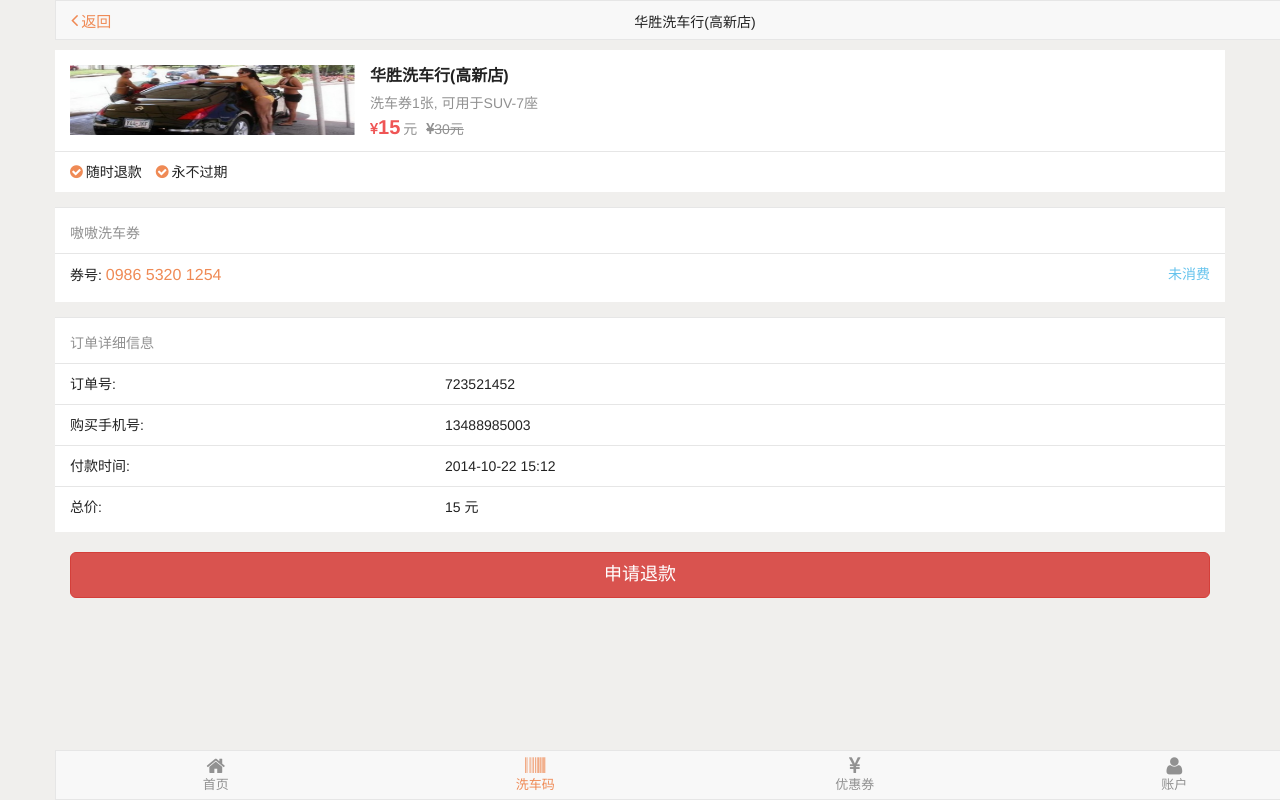
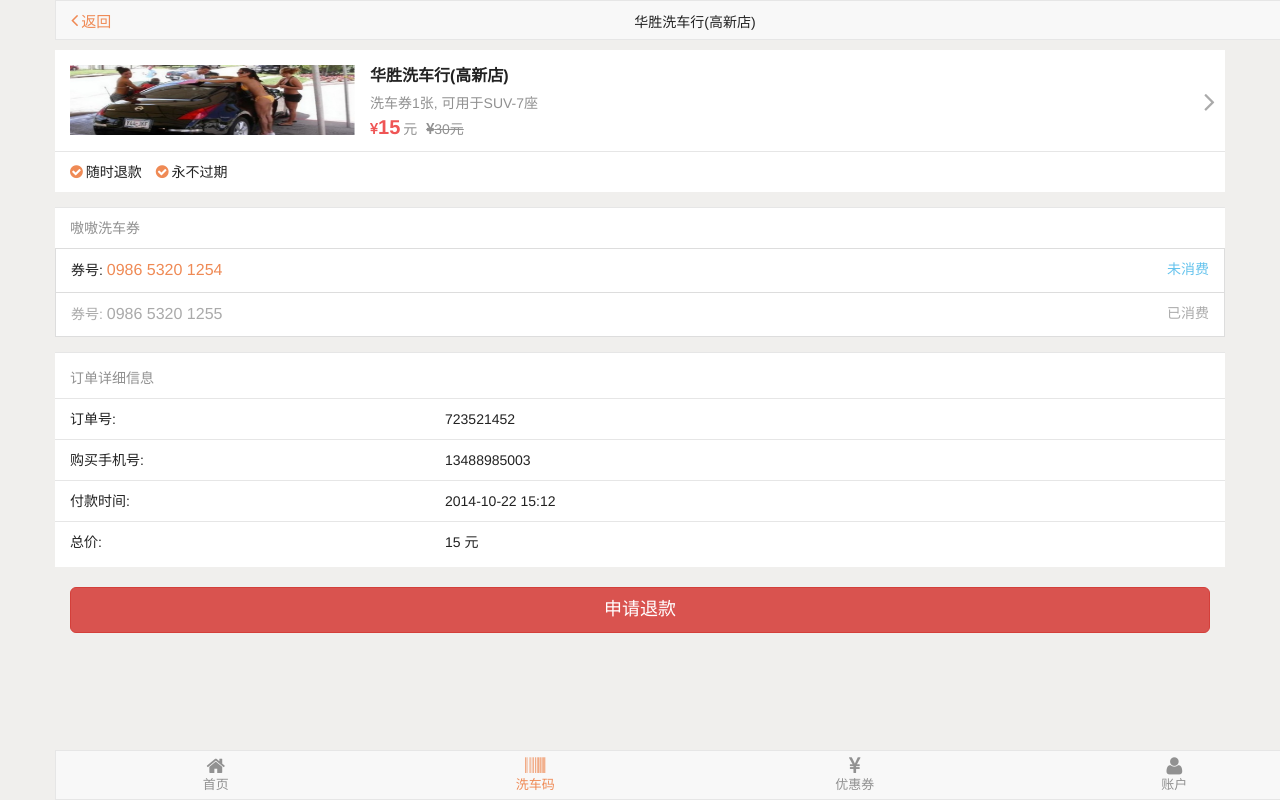
Before and after one commit to lantianlz/aoao, a Django app: template www/templates/mobile/car_wash/order_detail.html in a window 1280 px wide. Run offline with Django 3.2, Linux system fonts and the light colour scheme; the template is opened without the code that fills it, so the values that code supplies are empty; some libraries are stand-ins or nearby versions.

Commit message:
订单详情页

```diff
--- a/www/templates/mobile/car_wash/order_detail.html
+++ b/www/templates/mobile/car_wash/order_detail.html
@@ -12,28 +12,45 @@
 
 {% block container %}
 <div class="row pt-30 pb-50">
-	<div class="row bgc-ffffff mt-20 pt-15 pl-15 pr-15 pb-10">
+	<a href="/car_wash/1">
+		<div class="row bgc-ffffff mt-20 pt-15 pl-15 pr-15 pb-10 pr">
 			<div class="col-xs-3 pl-0 pr-0">
 				<img src="{{MEDIA_URL}}img/xch3.jpg" class="w h70">
 			</div>
 			<div class="col-xs-9">
-			<div class="fb f16">华胜洗车行(高新店)</div>
+				<div class="fb f16 co7">华胜洗车行(高新店)</div>
 				<div class="co1 f14 pt-5">洗车券1张, 可用于SUV-7座</div>
 				<div class="f14 co1">
 					<i class="fa fa-rmb co2"></i><span class="co2 f20 fb pr-3">15</span>元
 					<i class="fa fa-rmb f14 line-through co1 pl-5"></i><span class="line-through">30元</span>
 				</div>
 			</div>
+			<span class="fa fa-angle-right pa f30 co3" style="right: 10px; top: 37px;"></span>
 		</div>
+	</a>
 
 	<div class="row bgc-ffffff border-top bdc-e6e6e6 pt-10 pb-10 pl-15 pr-15 f14">
 		<i class="f15 fa fa-check-circle pr-3 co8"></i>随时退款
 		<i class="f15 fa fa-check-circle pr-3 co8 pl-10"></i>永不过期
 	</div>
 
-	<div class="row bgc-ffffff border-top bdc-e6e6e6 pt-5 pb-5 f14 mt-15">
+	<div class="row bgc-ffffff border-top bdc-e6e6e6 f14 mt-15">
 		<div class="co1 pl-15 pr-15 pb-10 pt-10">嗷嗷洗车券</div>
-		<div class="border-top bdc-e6e6e6 pl-15 pr-15 pb-10 pt-10">券号: <span class="co8 f16">0986 5320 1254</span><span class="pull-right co6">未消费</span></div>
+		<ul class="list-group mb-0">
+			<li class="list-group-item pl-0 pr-0">
+				<div class="pl-15 pr-15">券号:
+					<span class="co8 f16">0986 5320 1254</span>
+					<span class="pull-right co6">未消费</span>
+				</div>
+			</li>
+			<li class="list-group-item pl-0 pr-0">
+				<div class="pl-15 pr-15 co3">券号:
+					<span class="co3 f16">0986 5320 1255</span>
+					<span class="pull-right co3">已消费</span>
+				</div>
+			</li>
+		</ul>
+
 	</div>
 
 	<div class="row bgc-ffffff border-top bdc-e6e6e6 pt-5 pb-5 f14 mt-15">
```
Lines whose indentation alone changed are shown as unchanged.
